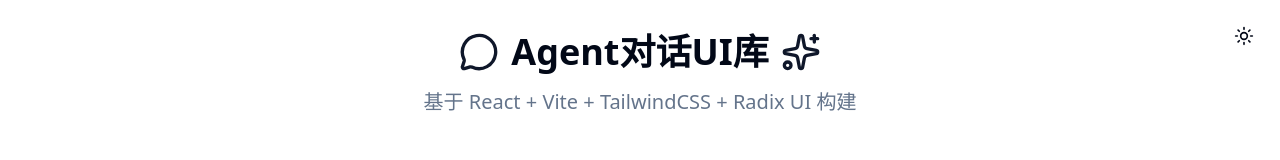
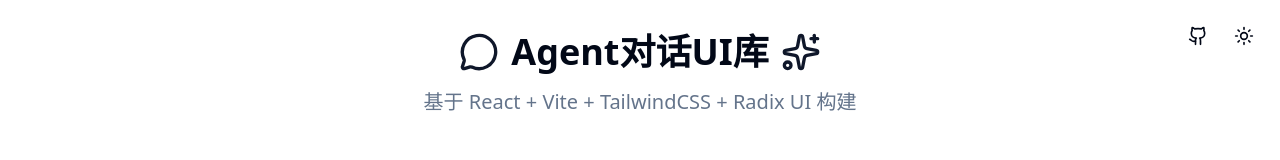
Before and after one commit to 1nFrastr/agent-ui-demo, a React (Vite) app: page / in a window 1280 px wide. Shown: the top 160 px of the page. Built offline with nearby package versions, Linux system fonts and the light colour scheme.

Commit message:
feat: add Github homepage

```diff
--- a/src/App.tsx
+++ b/src/App.tsx
@@ -5,7 +5,7 @@
 import { ApiChatExample } from '@/components/chat/api-chat-example'
 import { ThemeToggle } from '@/components/theme/ThemeToggle'
 import { useMockStreamingChat } from '@/hooks'
-import { MessageCircle, Sparkles, Code2, Zap, Wrench } from 'lucide-react'
+import { MessageCircle, Sparkles, Code2, Zap, Wrench, Github } from 'lucide-react'
 import type { Message } from '@/types/chat'
 
 // 真正的AICoderPanel组件
@@ -170,7 +170,16 @@
 
   return (
     <div className="min-h-screen bg-background text-foreground p-8 relative">
-      <div className="absolute top-4 right-4 z-50">
+      <div className="absolute top-4 right-4 z-50 flex items-center gap-2">
+        <a
+          href="https://github.com/1nFrastr/agentic-fullstack-demo"
+          target="_blank"
+          rel="noopener noreferrer"
+          className="p-2 hover:bg-accent rounded-md transition-colors"
+          aria-label="GitHub Repository"
+        >
+          <Github className="h-5 w-5" />
+        </a>
         <ThemeToggle />
       </div>
       <div className="max-w-4xl mx-auto">
```
